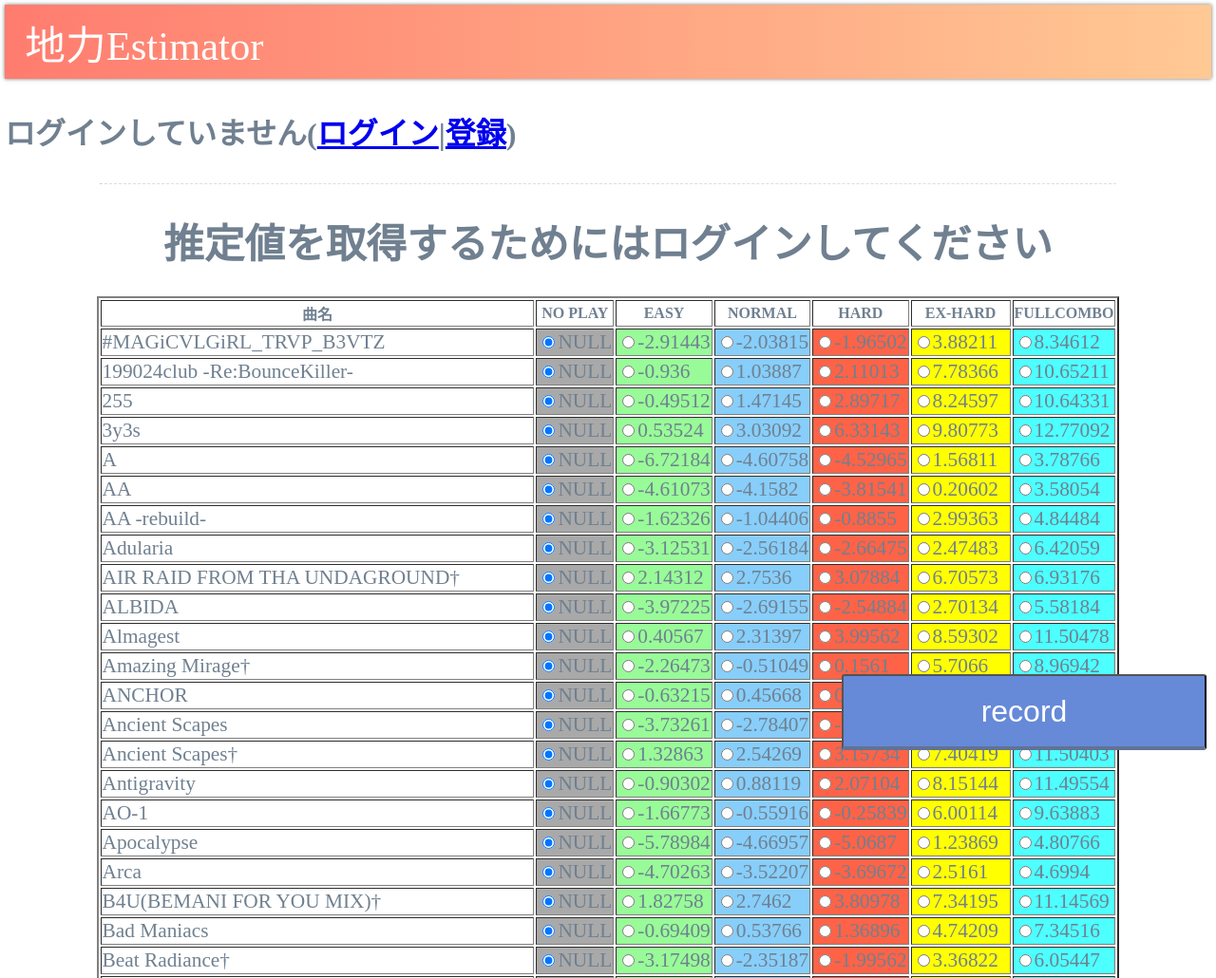
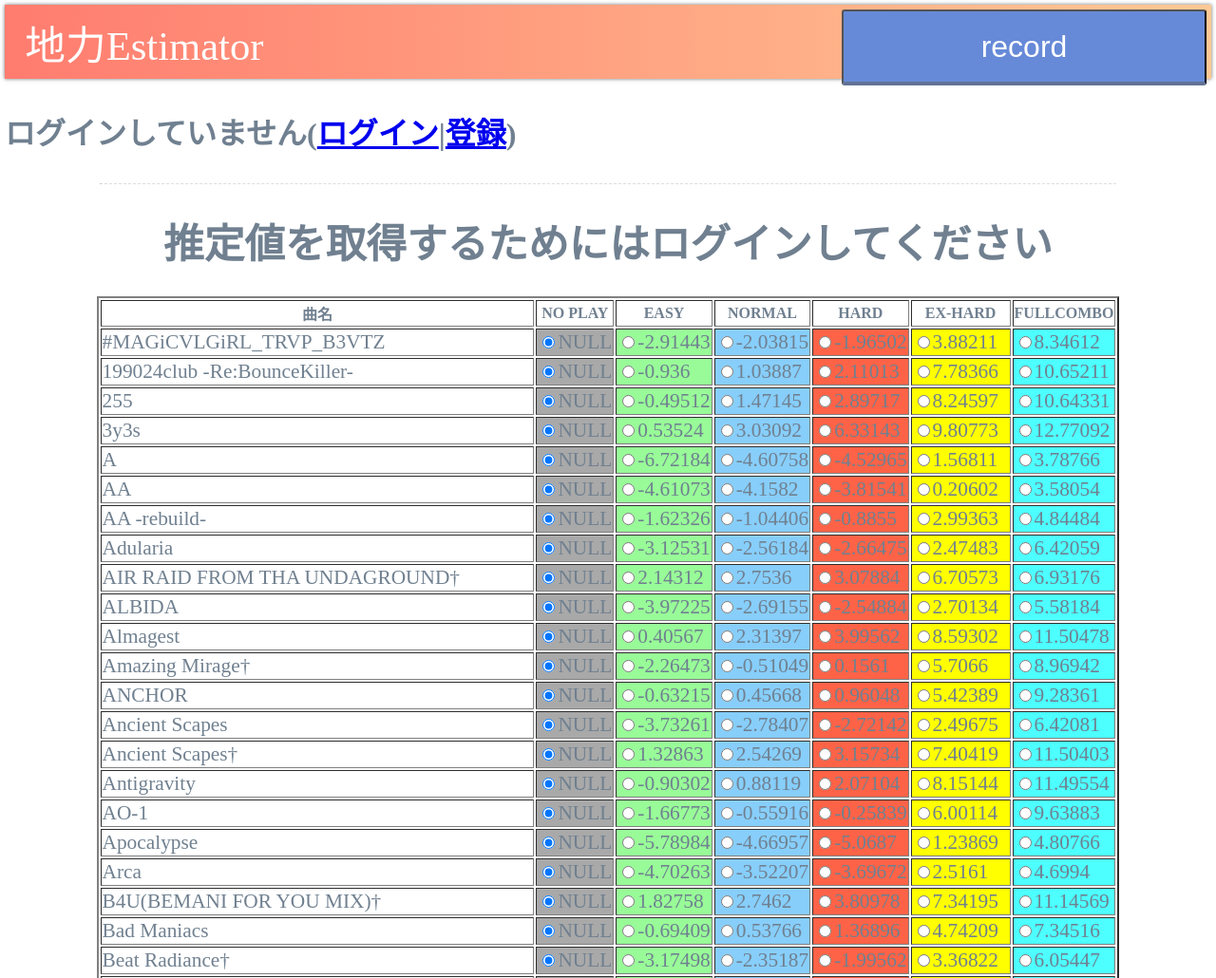
Before and after one commit to 4nm1tsu/estimator, a Laravel app: page / in a window 1280 px wide. Shown: the top 1030 px of the page at 95% size. Run offline with Laravel 8, Linux system fonts and the light colour scheme; data comes from the database, SQL or seed files in the repository; some libraries are stand-ins or nearby versions.

Commit message:
fixed position of the botton

```diff
--- a/resources/views/estimator/index.blade.php
+++ b/resources/views/estimator/index.blade.php
@@ -132,5 +132,5 @@ $check=$clears->where('m_id',$item->m_id)->first()->info
 @endsection
 
 @section('footer')
-copyright 2019 Okada Hibiki
+copyright 2019 Okada Hibiki 地力値は(https://sp12.iidx.app/recommends)を参考にさせていただきました。
 @endsection
--- a/resources/views/layouts/estimator.blade.php
+++ b/resources/views/layouts/estimator.blade.php
@@ -51,7 +51,7 @@ text-decoration: underline;
   width: 30%;
   height: 10%;
   position: fixed;
-  bottom: 10px;
+  top: 10px;
   right: 10px;
   padding: 6px 40px;
 
```
